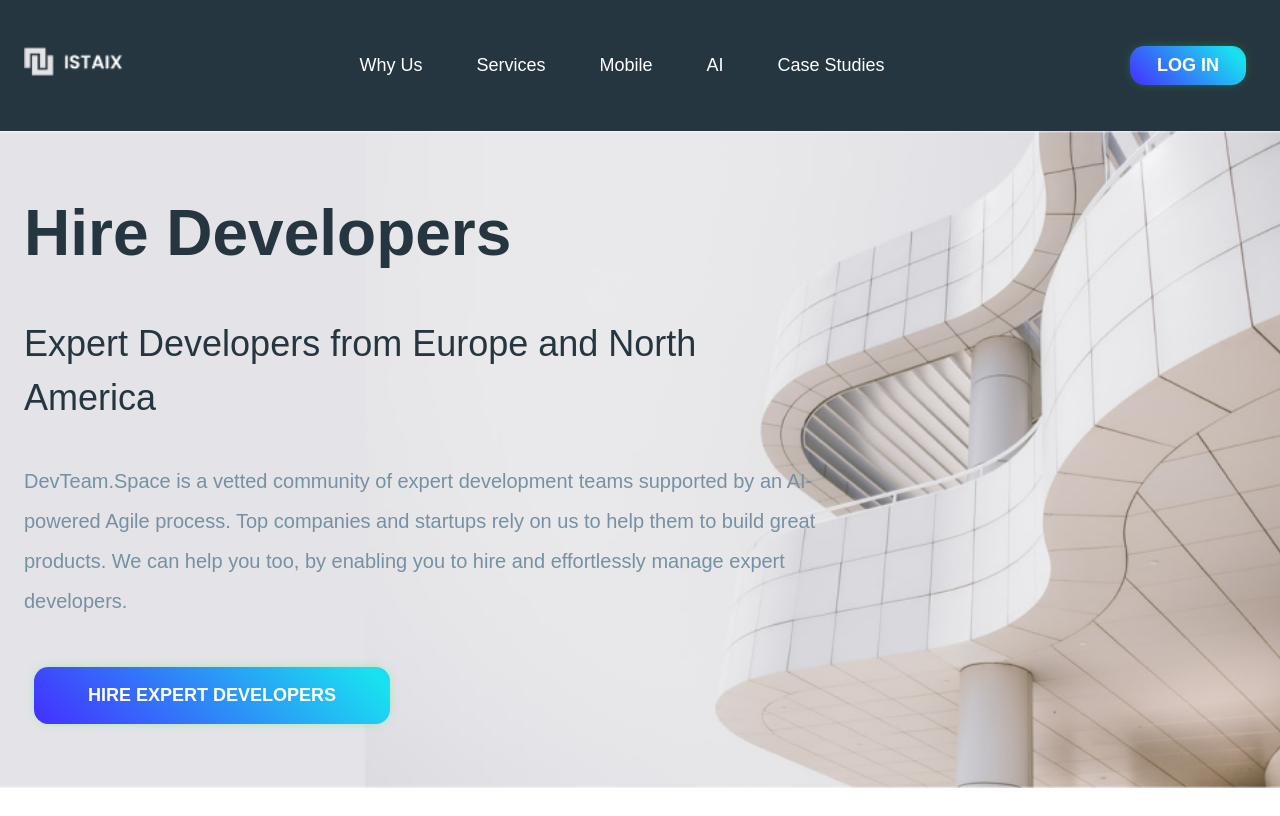
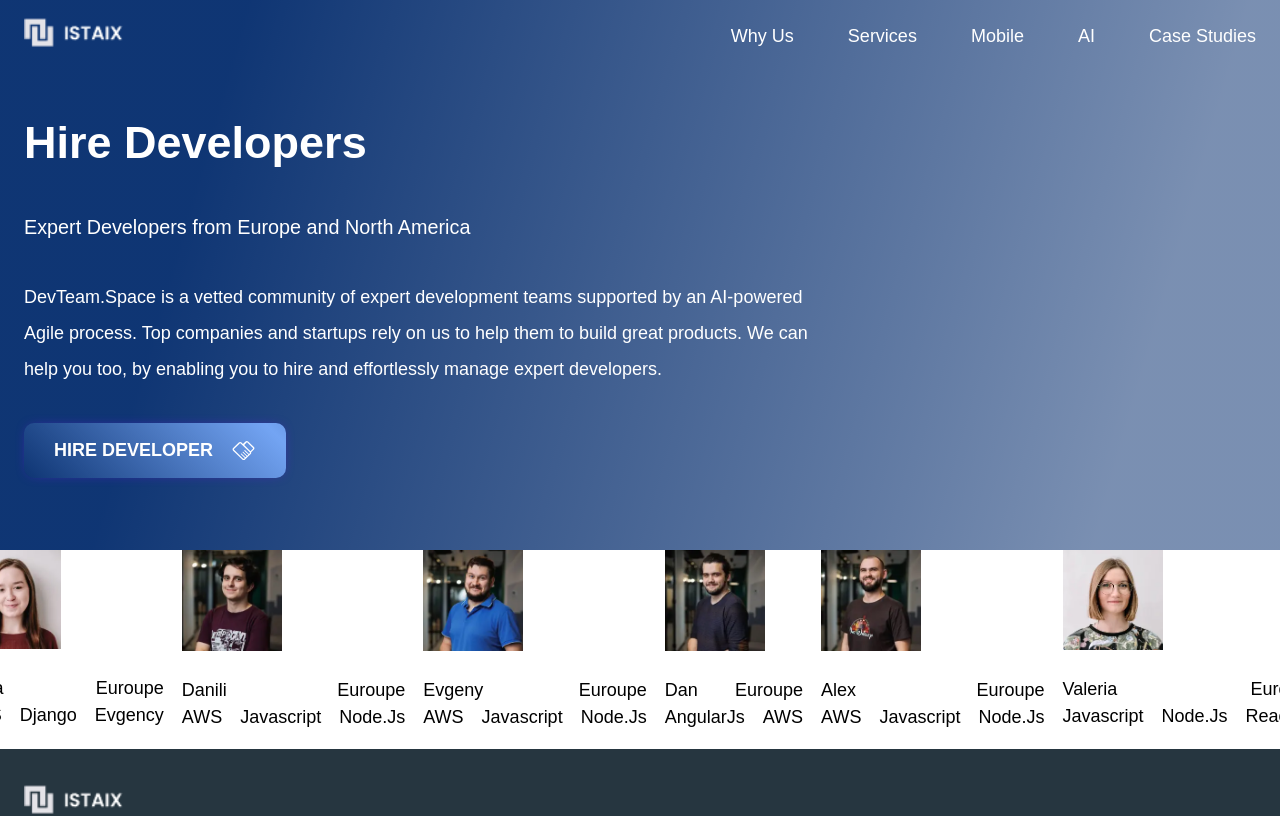
Before and after one commit to maestro418/fwork-landing, a React (Create React App) app: page / in a window 1280 px wide. Shown: the top 816 px of the page. Built offline with nearby package versions, Linux system fonts and the light colour scheme.

Commit message:
feat: update header

```diff
--- a/src/components/button.tsx
+++ b/src/components/button.tsx
@@ -1,24 +1,8 @@
 import React from "react";
-import styled from "styled-components";
+import styled, { css } from 'styled-components'
+import { deflate } from "zlib";
 
-interface ButtonProps {
-    content: string
-    padding?: string
-    round?: string
-    bgColor?: string
-}
-
-const Button = ({ content, padding, round, bgColor }: ButtonProps) => {
-    return (
-        <StyledButton>
-            <button style={{ padding: `${!!padding ? padding : '0.5em 1.5em'}`, borderRadius: `${!!round ? round : '0.8em'}`, backgroundColor: `${!!bgColor ? bgColor : '#263640'}` }}>{content}</button>
-        </StyledButton>
-    )
-}
-
-const StyledButton = styled.div`
-    button {
-        margin: 10px;
+const buttonStyle = css`
     padding: 15px 30px;
     text-align: center;
     text-transform: uppercase;
@@ -26,27 +10,26 @@ const StyledButton = styled.div`
     background-size: 200% auto;
     color: white;
     border-radius: 10px;
-        display: block;
     border: 0px;
     font-weight: 700;
-        box-shadow: 0px 0px 14px -7px #19f036;
-        background-image: linear-gradient(45deg, #442fff 0%, #19e2f0  51%, #5c2fff  100%);
+    box-shadow: 0px 0px 14px -7px #6b19f0;
+    background-image: linear-gradient(45deg, rgba(0, 41, 107, 0.94) 0%, rgba(2, 96, 247, 0.52) 51%,rgba(0, 41, 107, 0.94) 100%);
     cursor: pointer;
     user-select: none;
     -webkit-user-select: none;
     touch-action: manipulation;
-    }
 
-    button:hover {
+    &:hover {
         background-position: right center;
         /* change the direction of the change here */
         color: #fff;
         text-decoration: none;
     }
 
-    button:active {
+    &:active {
         transform: scale(0.95);
     }
 `
-
-export default Button
+export const StyledButton = styled.button`
+  ${buttonStyle}
+`;
--- a/src/components/dev-card.tsx
+++ b/src/components/dev-card.tsx
@@ -1,6 +1,6 @@
 import React from "react";
 import styled from "styled-components";
-import Button from "./button";
+// import Button from "./button";
 import { Link } from "react-router-dom";
 
 interface DevCardProps {
@@ -31,7 +31,7 @@ const DevCard = ({ avatar, name, uid, location, skill }: DevCardProps) => {
                 </div>
             </div>
             <Link to={`developer/${uid}`}>
-                <Button content="View Profile" />
+                {/* <Button content="View Profile" /> */}
             </Link>
 
         </StyledDevCard>
--- a/src/components/intro-banner.tsx
+++ b/src/components/intro-banner.tsx
@@ -1,8 +1,7 @@
 import React from "react";
 import styled from "styled-components";
 
-import Button from "./button";
-import BackImg from '../assets/img/bg.png'
+import { StyledButton } from "./button";
 
 interface IntroBannerProps {
     title: string,
@@ -26,9 +25,14 @@ const IntroBanner = ({ title, subTitle, desc, btnContent }: IntroBannerProps) =>
                         <div className="h4">
                             {desc}
                         </div>
-                        <Button content={btnContent} padding="1em 3em" />
+
                     </div>
+
                 </div>
+                <StyledButton className="d center gap middle mt-2">
+                    <div>Hire Developer</div>
+                    <img src="hire.svg" alt="" width={25} />
+                </StyledButton>
             </div>
         </StyledBanner>
     )
@@ -37,24 +41,19 @@ const IntroBanner = ({ title, subTitle, desc, btnContent }: IntroBannerProps) =>
 const StyledBanner = styled.div`
     width: 100%;
     padding: 3em 0em;
-    background-image: url(${BackImg});
-    background-repeat: no-repeat;
-    background-size: cover;
     .row {
         .main-content {
             display: flex;
             flex-direction: column;
             gap: 2em;
             .h1 {
-                font-size: 64px;
-                color: var(--rb-text);
+                font-size: 2.5em;
             }
             .h3 {
-                font-size: 36px;
-                color: var(--rb-text);
+                font-size: 1.1em;
             }
             .h4 {
-                color: var(--rb-text-secondary);
+                font-size: 1em;
                 line-height: 2;
             }
         }
--- a/src/components/layout/footer.tsx
+++ b/src/components/layout/footer.tsx
@@ -2,7 +2,7 @@ import React from "react";
 import { Link } from "react-router-dom";
 
 import styled from "styled-components";
-import Button from "../button";
+import {StyledButton} from "../button";
 
 interface footerProps {
     logo: string
@@ -147,7 +147,7 @@ const Footer = ({ logo }: footerProps) => {
                         Tell Us About Your Challenge & Get a Free Strategy Session
                     </div>
                     <div className="">
-                        <Button content="Hire Expert Developers" bgColor="#152026" />
+                        {/* <Button content="Hire Expert Developers" bgColor="#152026" /> */}
                     </div>
                 </div>
                 <div className="d between">
--- a/src/components/layout/header.tsx
+++ b/src/components/layout/header.tsx
@@ -1,17 +1,25 @@
 import React from "react";
 import styled from 'styled-components'
 
-import Button from "../button";
+import {StyledButton} from "../button";
 import { Link } from "react-router-dom";
+import IntroBanner from "../intro-banner";
 
 interface HeaderProps {
     logo: string
     menuItems: { title: string, link?: string, items: { title: string, link: string }[] }[]
 }
 
+const bannerContents = {
+    title: 'Hire Developers',
+    subTitle: 'Expert Developers from Europe and North America',
+    desc: 'DevTeam.Space is a vetted community of expert development teams supported by an AI-powered Agile process. Top companies and startups rely on us to help them to build great products. We can help you too, by enabling you to hire and effortlessly manage expert developers.',
+    btnContent: 'Hire Expert Developers'
+}
+
 const Header = ({ logo, menuItems }: HeaderProps) => {
     return (
-        <StyledHeader>
+        <StyledHeader style={{backgroundImage: "http://www.w3.org/2000/svg"}}>
             <div className="d middle between container">
                 <Link to='/' >
                     <img src={logo} alt="No image" width={100} />
@@ -21,7 +29,9 @@ const Header = ({ logo, menuItems }: HeaderProps) => {
                         <Link to={`${!!i.link ? i.link : ""}`} key={k}><div>{i.title}</div></Link>
                     ))}
                 </div>
-                <Button content="Log in" bgColor="#7591a3" />
+            </div>
+            <div>
+                <IntroBanner title={bannerContents.title} subTitle={bannerContents.subTitle} desc={bannerContents.desc} btnContent={bannerContents.btnContent} />
             </div>
         </StyledHeader>
     )
@@ -29,13 +39,12 @@ const Header = ({ logo, menuItems }: HeaderProps) => {
 
 const StyledHeader = styled.div`
     width: 100%;
-    background-color: var(--rb-back);
-    color: var(--rb-text-tertiary);
-    padding: 2em 0em;
+    color: white;
+    background-image: linear-gradient(106deg, rgba(0, 41, 107, 0.94) 17.28%, rgba(0, 41, 107, 0.52) 87.08%);
+    padding: 1em 0em;
     a {
-        color: var(--rb-text-tertiary);
+        color: white;
     }
-
 `
 
 export default Header
--- a/src/pages/home.tsx
+++ b/src/pages/home.tsx
@@ -20,19 +20,6 @@ import Poynt from '../assets/img/companies/poynt.png';
 import Nec from '../assets/img/companies/NEC-logo.png';
 import Startups from '../assets/img/companies/startups.jpg'
 import DevCard from "../components/dev-card";
-
-
-const bannerContents = {
-    title: 'Hire Developers',
-    subTitle: 'Expert Developers from Europe and North America',
-    desc: 'DevTeam.Space is a vetted community of expert development teams supported by an AI-powered Agile process. Top companies and startups rely on us to help them to build great products. We can help you too, by enabling you to hire and effortlessly manage expert developers.',
-    btnContent: 'Hire Expert Developers'
-}
-
-const trustedContents = {
-    title: 'Trusted by Over 300 Companies Since 2016 Including',
-    items: [SamSung, Disney, Airbus, Poynt, Nec, Startups]
-}
 
 const devContents = [
     {
@@ -77,16 +64,11 @@ const devContents = [
         location: 'Euroupe',
         skill: ['Javascript', 'Node.Js', 'React.JS']
     }]
+
 const Home = () => {
     return (
         <Layout>
             <StyledHome>
-                <div>
-                    <IntroBanner title={bannerContents.title} subTitle={bannerContents.subTitle} desc={bannerContents.desc} btnContent={bannerContents.btnContent} />
-                </div>
-                <div className="container">
-                    <TrustedCompany title={trustedContents.title} items={trustedContents.items} />
-                </div>
                 <div className="d center gap">
                     {devContents.map((i, k) => (
                         <DevCard key={k} avatar={i.avatar} name={i.name} uid={i.uid} location={i.location} skill={i.skill} />
```
Also changed, not shown: public/hire.svg (added), src/components/frequently-faq.tsx (deleted). Lines whose indentation alone changed are shown as unchanged.
